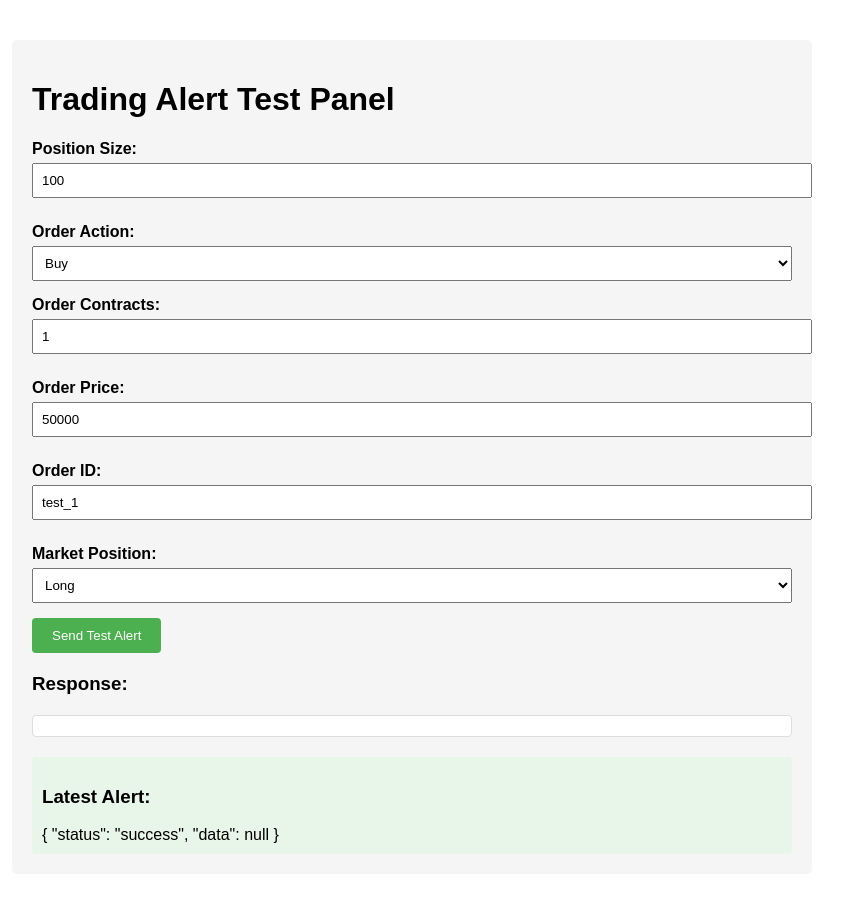
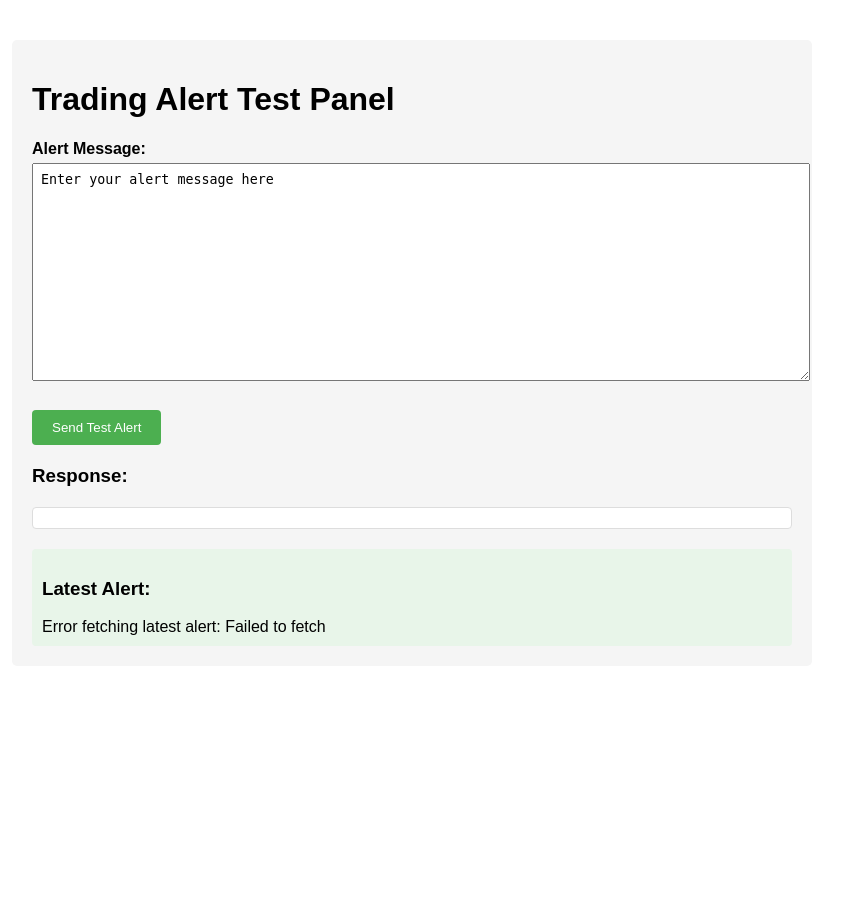
Before and after one commit to Xer0bit/tradingview_alerts, a Django app: page /alerts/test/ in a window 1280 px wide. Shown: the whole page, without its empty margins (228-1071 px from the left). After the commit the page ends 646 px from the top, so only its background shows below. Run offline with Django 5.2, Linux system fonts and the light colour scheme; data that the repository does not hold is empty.

Commit message:
Refactor TradingViewAlert model and webhook handling to simplify alert data storage and processing

```diff
--- a/alerts/models.py
+++ b/alerts/models.py
@@ -1,11 +1,7 @@
 from django.db import models
 
 class TradingViewAlert(models.Model):
-    symbol = models.CharField(max_length=100, null=True, blank=True)
-    action = models.CharField(max_length=100, null=True, blank=True)
-    message = models.TextField(null=True, blank=True)
-    text_data = models.TextField(null=True, blank=True)
-    strategy = models.JSONField(default=dict, null=True, blank=True)  # Modified this line
+    text_data = models.TextField()
     received_at = models.DateTimeField(auto_now_add=True)
     processed = models.BooleanField(default=False)
 
--- a/alerts/templates/alerts/test_panel.html
+++ b/alerts/templates/alerts/test_panel.html
@@ -55,6 +55,12 @@
             background: #e8f5e9;
             border-radius: 4px;
         }
+        textarea {
+            width: 100%;
+            height: 200px;
+            padding: 8px;
+            margin-bottom: 10px;
+        }
     </style>
 </head>
 <body>
@@ -62,35 +68,8 @@
         <h1>Trading Alert Test Panel</h1>
         <form id="alertForm">
             <div class="form-group">
-                <label>Position Size:</label>
-                <input type="number" id="position_size" value="100">
-            </div>
-            <div class="form-group">
-                <label>Order Action:</label>
-                <select id="order_action" style="width: 100%; padding: 8px;">
-                    <option value="buy">Buy</option>
-                    <option value="sell">Sell</option>
-                </select>
-            </div>
-            <div class="form-group">
-                <label>Order Contracts:</label>
-                <input type="number" id="order_contracts" value="1">
-            </div>
-            <div class="form-group">
-                <label>Order Price:</label>
-                <input type="number" id="order_price" value="50000">
-            </div>
-            <div class="form-group">
-                <label>Order ID:</label>
-                <input type="text" id="order_id" value="test_1">
-            </div>
-            <div class="form-group">
-                <label>Market Position:</label>
-                <select id="market_position" style="width: 100%; padding: 8px;">
-                    <option value="long">Long</option>
-                    <option value="short">Short</option>
-                    <option value="flat">Flat</option>
-                </select>
+                <label>Alert Message:</label>
+                <textarea id="alert_message">Enter your alert message here</textarea>
             </div>
             <button type="button" onclick="sendAlert()">Send Test Alert</button>
         </form>
@@ -107,32 +86,22 @@
     </div>
 
     <script>
+        const BASE_URL = 'http://139.59.121.41:80';
+
         function sendAlert() {
-            const payload = {
-                strategy: {
-                    position_size: parseFloat(document.getElementById('position_size').value),
-                    order_action: document.getElementById('order_action').value,
-                    order_contracts: parseFloat(document.getElementById('order_contracts').value),
-                    order_price: parseFloat(document.getElementById('order_price').value),
-                    order_id: document.getElementById('order_id').value,
-                    market_position: document.getElementById('market_position').value,
-                    market_position_size: parseFloat(document.getElementById('order_contracts').value),
-                    prev_market_position: "flat",
-                    prev_market_position_size: 0
-                }
-            };
+            const message = document.getElementById('alert_message').value;
 
-            fetch('/alerts/webhook/', {
+            fetch(`${BASE_URL}/alerts/webhook/`, {
                 method: 'POST',
                 headers: {
-                    'Content-Type': 'application/json',
+                    'Content-Type': 'text/plain',
+                    'Host': '139.59.121.41'
                 },
-                body: JSON.stringify(payload)
+                body: message
             })
-            .then(response => response.json())
+            .then(response => response.text())
             .then(data => {
-                document.getElementById('response').textContent = JSON.stringify(data, null, 2);
-                // Fetch latest alert after sending
+                document.getElementById('response').textContent = data;
                 fetchLatestAlert();
             })
             .catch(error => {
@@ -141,7 +110,11 @@
         }
 
         function fetchLatestAlert() {
-            fetch('/alerts/latest/')
+            fetch(`${BASE_URL}/alerts/latest/`, {
+                headers: {
+                    'Host': '139.59.121.41'
+                }
+            })
             .then(response => response.json())
             .then(data => {
                 document.getElementById('latestAlert').textContent = JSON.stringify(data, null, 2);
--- a/alerts/views.py
+++ b/alerts/views.py
@@ -1,8 +1,8 @@
-from django.http import JsonResponse
+from django.http import JsonResponse, HttpResponse
 from django.views.decorators.csrf import csrf_exempt
 from django.views.decorators.http import require_http_methods
 from django.shortcuts import render, redirect
-from .models import TradingAlert
+from .models import TradingViewAlert
 import json
 import logging
 from utils.security import generate_access_token, encrypt_payload
@@ -13,72 +13,38 @@
 logger = logging.getLogger(__name__)
 
 @csrf_exempt
-@require_http_methods(["POST"])
 def tradingview_webhook(request):
-    try:
-        data = json.loads(request.body)
-        strategy = data.get('strategy', {})
+    if request.method == 'POST':
+        try:
+            # Read the raw body as text
+            alert_text = request.body.decode('utf-8')
 
-        # Create new alert
-        alert = TradingAlert.objects.create(
-            position_size=strategy.get('position_size', 0),
-            order_action=strategy.get('order_action', ''),
-            order_contracts=strategy.get('order_contracts', 0),
-            order_price=strategy.get('order_price', 0),
-            order_id=strategy.get('order_id', ''),
-            market_position=strategy.get('market_position', ''),
-            market_position_size=strategy.get('market_position_size', 0),
-            prev_market_position=strategy.get('prev_market_position', ''),
-            prev_market_position_size=strategy.get('prev_market_position_size', 0)
-        )
+            # Save the raw text
+            alert = TradingViewAlert.objects.create(
+                text_data=alert_text
+            )
 
-        return JsonResponse({
-            'status': 'success',
-            'message': 'Alert received',
-            'order_id': alert.order_id
-        })
+            return HttpResponse("Alert received successfully", status=200)
 
-    except json.JSONDecodeError:
-        logger.error("Invalid JSON data received")
-        return JsonResponse({
-            'status': 'error',
-            'message': 'Invalid JSON format'
-        }, status=400)
-    except Exception as e:
-        logger.error(f"Error processing webhook: {str(e)}")
-        return JsonResponse({
-            'status': 'error',
-            'message': str(e)
-        }, status=500)
+        except Exception as e:
+            logger.error(f"Error processing alert: {str(e)}")
+            return HttpResponse("Error processing alert", status=500)
 
-@require_http_methods(["GET"])
+    return HttpResponse("Method not allowed", status=405)
+
 def get_latest_alert(request):
     try:
-        latest_alert = TradingAlert.objects.first()
-        if (latest_alert):
+        latest_alert = TradingViewAlert.objects.first()
+        if latest_alert:
             return JsonResponse({
-                'status': 'success',
-                'data': {
-                    'position_size': latest_alert.position_size,
-                    'order_action': latest_alert.order_action,
-                    'order_contracts': latest_alert.order_contracts,
-                    'order_price': latest_alert.order_price,
-                    'order_id': latest_alert.order_id,
-                    'market_position': latest_alert.market_position,
-                    'market_position_size': latest_alert.market_position_size,
-                    'timestamp': latest_alert.timestamp.isoformat()
-                }
+                'id': latest_alert.id,
+                'text': latest_alert.text_data,
+                'received_at': latest_alert.received_at.isoformat()
             })
-        return JsonResponse({
-            'status': 'success',
-            'data': None
-        })
+        return JsonResponse({'message': 'No alerts found'})
     except Exception as e:
         logger.error(f"Error fetching latest alert: {str(e)}")
-        return JsonResponse({
-            'status': 'error',
-            'message': str(e)
-        }, status=500)
+        return JsonResponse({'error': str(e)}, status=500)
 
 def is_admin(user):
     return user.is_staff
--- a/utils/ip_config.py
+++ b/utils/ip_config.py
@@ -3,7 +3,7 @@
 
 def get_public_ip():
     hostname = '139.59.121.41'
-    return socket.gethostbyname(hostname)
+    return hostname
 
 def get_available_port(start_port=80):
     return start_port  # You can implement port checking if needed
```
Also changed, not shown: test_api.py (+10 -18 lines), tradingview_alerts/settings.py (+5 -9 lines), alerts/migrations/0004_remove_tradingviewalert_action_and_more.py (added).
